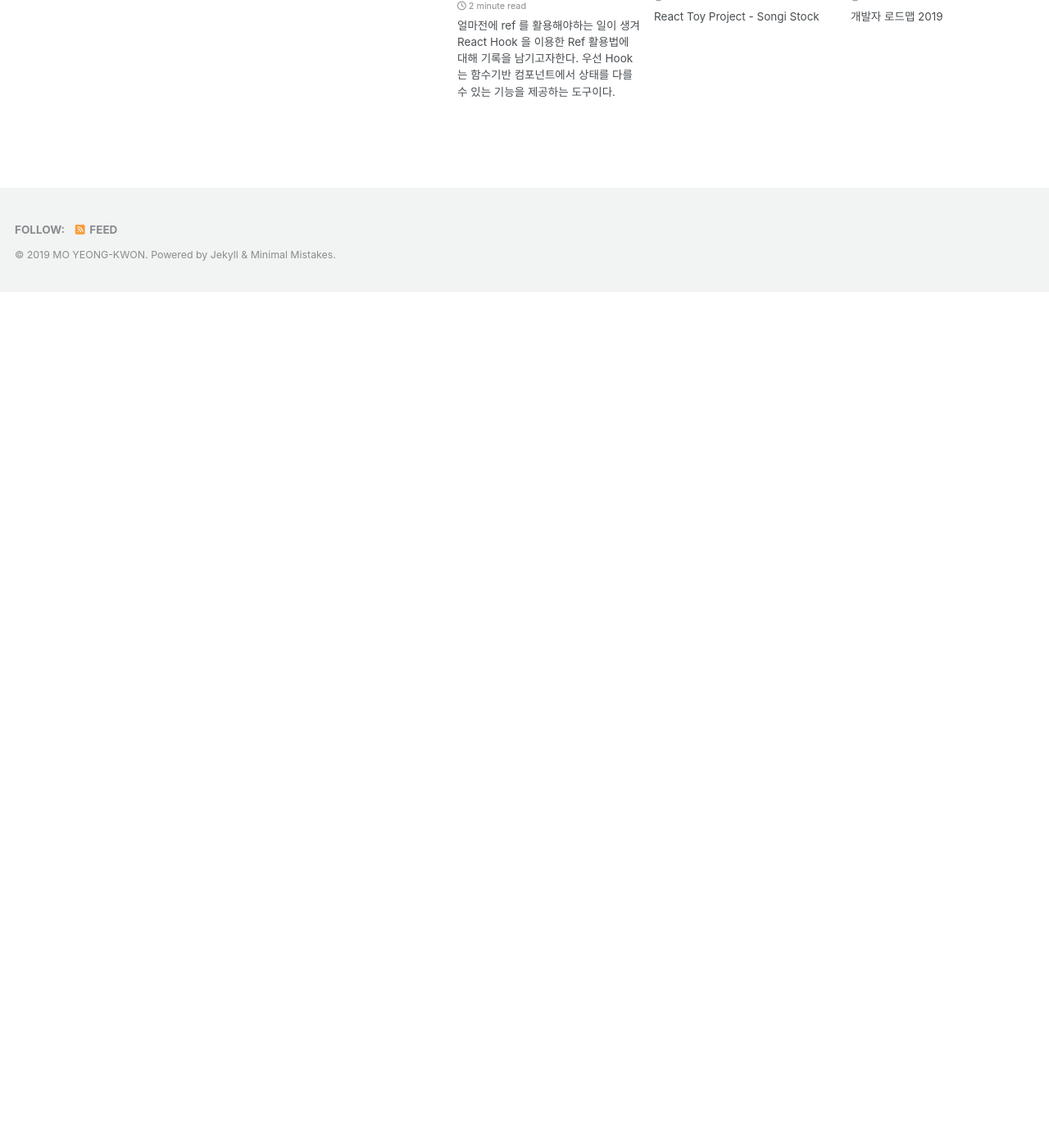
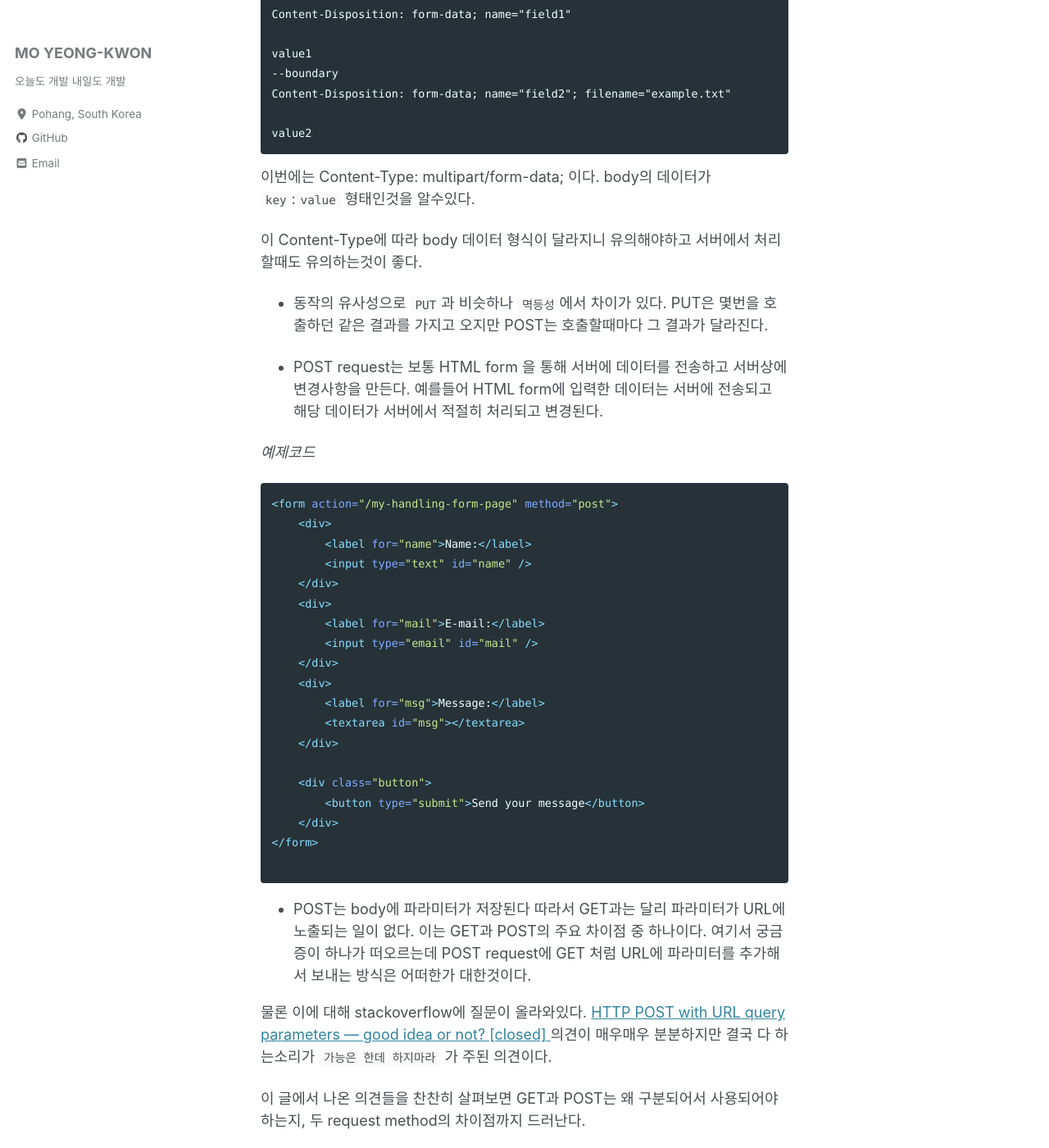
Before and after one commit to momoci99/momoci99.github.io, a Jekyll site: the page built from _posts/2019-12-30-HttpMethod.md, in a window 1280 px wide and 1400 px high, scrolled down 3539 px. Shown: the whole window at 82% size. Built offline with Jekyll 4.4.1, drawn with Linux system fonts in a browser that asks for light colours; cached includes are drawn as plain includes; nearby versions of some CDN libraries; comment, search, counter and statistics services are not loaded; before the commit the page ends 3896 px from its top, so only the background shows below that; some of the changed text lies outside the part shown.

Commit message:
Update HttpMethod

````diff
--- a/_posts/2019-12-30-HttpMethod.md
+++ b/_posts/2019-12-30-HttpMethod.md
@@ -1,6 +1,6 @@
 ---
 layout: single
-title:  "HTTP reqeust method 정리"
+title:  "HTTP reqeust method 정리(작성중)"
 tag :
     - Http
     - GET
@@ -85,9 +85,102 @@ GET에 대해 좀더 기술하자면 GET은 body가 없는 구조이지만 임
 
 | 항목                         | 유무|
 |------------------------------|-----|
-| Request has body             | YES  |
+| Request has body             | Yes  |
 | Successful response has body | Yes |
 | Safe                         | `NO` |
 | Idempotent                   | `NO` |
 | Cacheable                    | 새 정보가 포함되었을 때만 |
 | Allowed in HTML forms        | Yes |
+
+- `POST` 메서드는 데이터를 서버로 보내는 방법 중 하나이다. request의 body 타입은 Content-Type 헤더에 따라 결정된다. 예를 들어
+
+> application/x-www-for
+
+    POST / HTTP/1.1
+    Host: foo.com
+    Content-Type: application/x-www-form-urlencoded
+    Content-Length: 13
+
+    say=Hi&to=Mom
+
+POST 요청이 위와 같을때(Content-Type: application/x-www-form-urlencoded) html form 을 통해 POST 요청을 한것을 알수 있고 body의 데이터가 `key`=`value` 형태를 가지고 있는것을 알수있다.
+
+> multipart/form-data
+
+    POST /test.html HTTP/1.1
+    Host: example.org
+    Content-Type: multipart/form-data;boundary="boundary"
+
+    --boundary
+    Content-Disposition: form-data; name="field1"
+
+    value1
+    --boundary
+    Content-Disposition: form-data; name="field2"; filename="example.txt"
+
+    value2
+
+이번에는 Content-Type: multipart/form-data; 이다. body의 데이터가 `key`:`value` 형태인것을 알수있다.
+
+이 Content-Type에 따라 body 데이터 형식이 달라지니 유의해야하고 서버에서 처리할때도 유의하는것이 좋다.
+
+- 동작의 유사성으로 `PUT`과 비슷하나 `멱등성`에서 차이가 있다. PUT은 몇번을 호출하던 같은 결과를 가지고 오지만 POST는 호출할때마다 그 결과가 달라진다.
+
+- POST request는 보통 HTML form 을 통해 서버에 데이터를 전송하고 서버상에 변경사항을 만든다. 예를들어 HTML form에 입력한 데이터는 서버에 전송되고 해당 데이터가 서버에서 적절히 처리되고 변경된다.
+
+*예제코드*
+
+```html
+<form action="/my-handling-form-page" method="post">
+    <div>
+        <label for="name">Name:</label>
+        <input type="text" id="name" />
+    </div>
+    <div>
+        <label for="mail">E-mail:</label>
+        <input type="email" id="mail" />
+    </div>
+    <div>
+        <label for="msg">Message:</label>
+        <textarea id="msg"></textarea>
+    </div>
+
+    <div class="button">
+        <button type="submit">Send your message</button>
+    </div>
+</form>
+
+```
+
+- POST는 body에 파라미터가 저장된다 따라서 GET과는 달리 파라미터가 URL에 노출되는 일이 없다. 이는 GET과 POST의 주요 차이점 중 하나이다. 여기서 궁금증이 하나가 떠오르는데 POST request에 GET 처럼 URL에 파라미터를 추가해서 보내는 방식은 어떠한가 대한것이다.
+
+물론 이에 대해 stackoverflow에 질문이 올라와있다. [HTTP POST with URL query parameters — good idea or not? [closed]
+](https://stackoverflow.com/questions/611906/http-post-with-url-query-parameters-good-idea-or-not) 의견이 매우매우 분분하지만 결국 다 하는소리가 `가능은 한데 하지마라` 가 주된 의견이다.
+
+이 글에서 나온 의견들을 찬찬히 살펴보면 GET과 POST는 왜 구분되어서 사용되어야 하는지, 두 request method의 차이점까지 드러난다.
+
+- 서버에서 두가지 방식이 혼용된 요청을 받았을때 그걸 적절히 처리한다는 보장이 없다.
+- 프로그래머에게 혼란을 주게 된다.
+- GET은 멱등성이 있고 POST는 멱등성이 없다. 이 두가지 방식을 혼용하면 멱등성이 명확하지 않아 혼란만 준다.
+
+정리하면 GET과 POST는 구분되어 사용되어야한다. 이렇게 정리할 수 있겠다.
+
+- POST 방식은 request body에 데이터가 전달되는데 이때 body의 한도는 얼마인가? 라는 의문이 또 든다. 또 구글링해본 결과, GET의 URI 제약이 표준에 없는것처럼 마찬가지로 제한이 없고 브라우저 및 서버에 따라 결정된다.
+
+[Can HTTP POST be limitless?](https://stackoverflow.com/questions/2880722/can-http-post-be-limitless/55998160#55998160)
+
+한번 읽어보면 좋을것같다.
+
+
+
+## PUT
+
+## DELETE
+
+## CONNECT
+
+## OPTIONS
+
+## TRACE
+
+## PATCH
````
